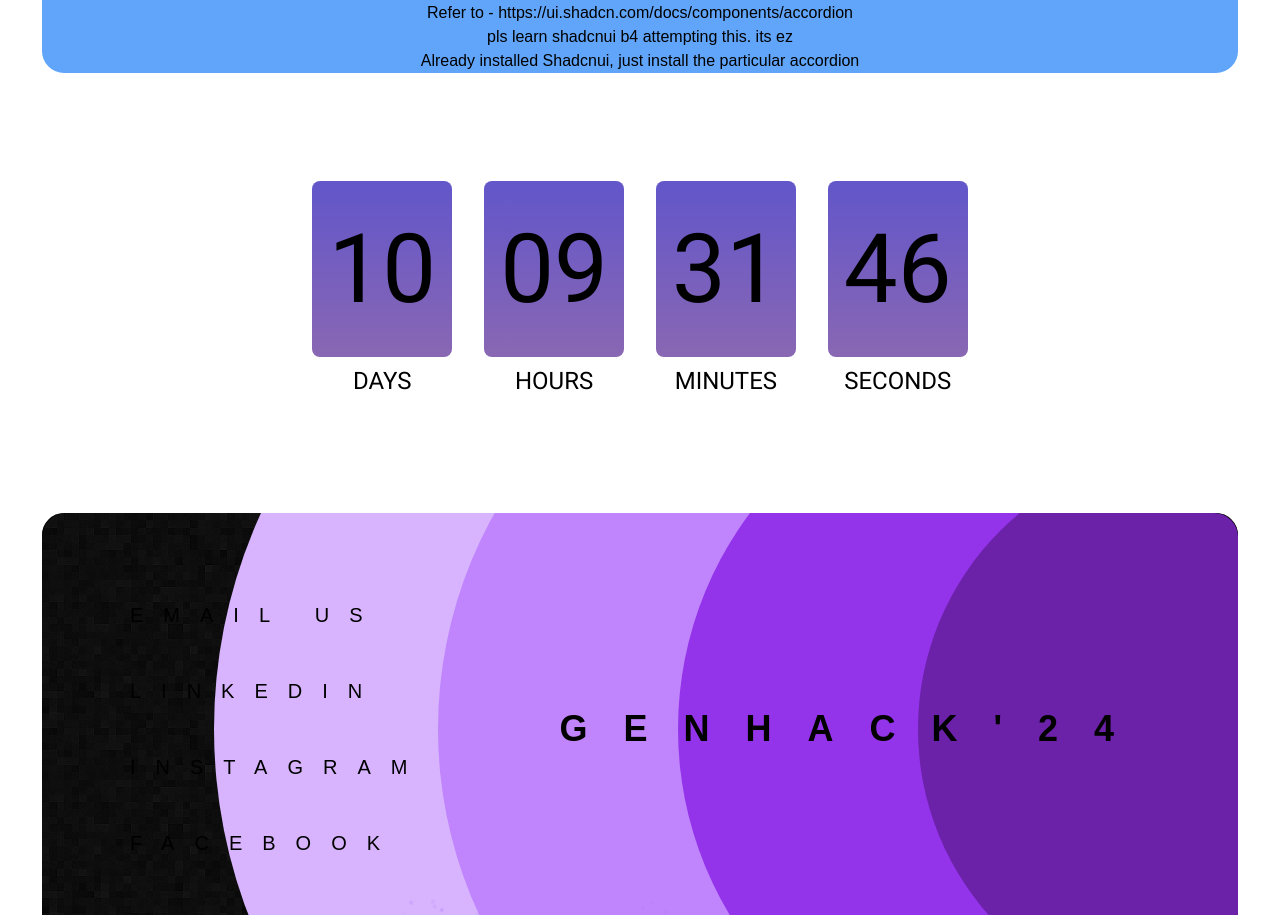
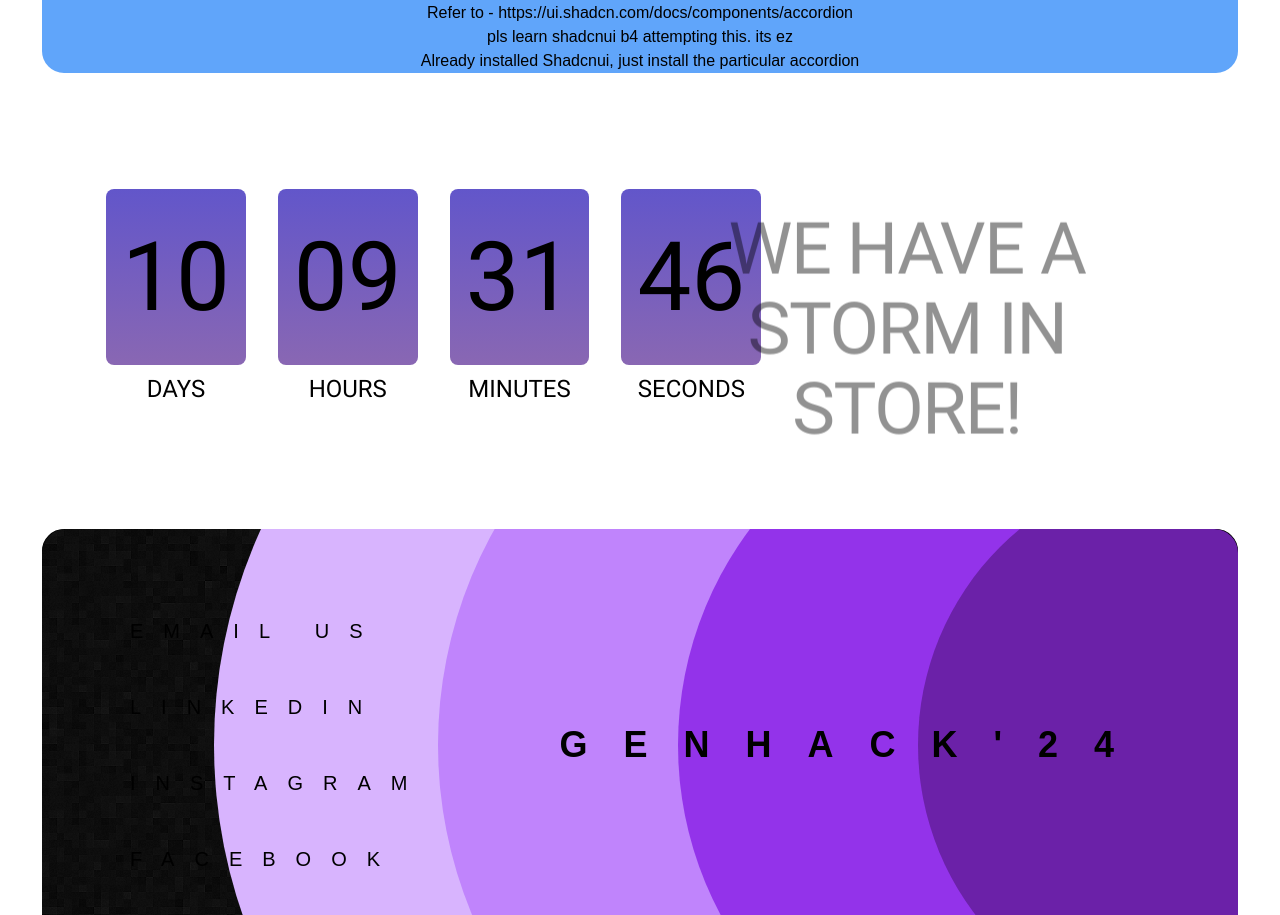
Before and after one commit to TFM-HITESH/genhack-24, a Next.js app: page / in a window 1280 px wide. Shown: the part 2790-3705 px from the top of the page. Built offline with nearby package versions, Linux system fonts and the light colour scheme.

Commit message:
feat: Clock component

```diff
--- a/src/components/stayTuned/stayTuned.tsx
+++ b/src/components/stayTuned/stayTuned.tsx
@@ -1,6 +1,7 @@
 "use client";
 
 import { useEffect, useState } from "react";
+import RotateText from "../styleComponents/RotateText";
 
 const StayTunedComponent = () => {
   const [differenceInSeconds, setDifferenceInSeconds] = useState(0);
@@ -30,8 +31,8 @@ const StayTunedComponent = () => {
   const seconds = (differenceInSeconds % 60).toString().padStart(2, "0");
 
   return (
-    <div className="w-full rounded-3xl flex flex-col items-center p-16 justify-center border-white border-2 font-ripped-off">
-      <div className="flex flex-row gap-x-8 justify-between">
+    <div className="w-full rounded-3xl flex flex-row items-center p-16 justify-center border-white border-2 font-ripped-off">
+      <div className="flex flex-row gap-x-8 justify-between w-1/2">
         <div className="flex flex-col items-center">
           <div className="flex font-bold text-[6rem] bg-gradient-to-b from-[#6256CA] to-[#8967B3] p-4 items-center justify-center rounded-lg">
             {days}
@@ -57,6 +58,14 @@ const StayTunedComponent = () => {
           <div className="text-2xl p-2">SECONDS</div>
         </div>
       </div>
+      <div className="flex flex-col w-1/2">
+          {/* <div className="flex items-center font-bold text-[4rem]">
+            STAY TUNED!
+          </div> */}
+          <RotateText content={["STAY TUNED!", "WE HAVE A STORM IN STORE!", "MARK YOUR CALENDARS!", "SEE YOU THERE :)"]} />
+          {/* <div></div> */}
+          <div></div>
+      </div>
     </div>
   );
 };
--- /dev/null
+++ b/src/components/styleComponents/RotateText.tsx
@@ -0,0 +1,29 @@
+import { AnimatePresence, motion } from "framer-motion";
+import React from "react";
+export default function RotateText({content} : {content : string[]}) {
+  const words = content;
+  const [index, setIndex] = React.useState(0);
+
+  React.useEffect(() => {
+    const interval = setInterval(() => {
+      setIndex((prevIndex) => (prevIndex + 1) % words.length);
+    }, 3000);
+
+    // Clean up interval on unmount
+    return () => clearInterval(interval);
+  }, []);
+  return (
+    <AnimatePresence mode="wait">
+      <motion.h1
+        key={words[index]}
+        initial={{ opacity: 0, y: -50 }}
+        animate={{ opacity: 1, y: 0 }}
+        exit={{ opacity: 0, y: 50 }}
+        transition={{ duration: 0.5 }}
+        className="text-center font-display text-3xl font-bold tracking-[-0.02em] drop-shadow-sm md:text-7xl md:leading-[5rem]"
+      >
+        {words[index]}
+      </motion.h1>
+    </AnimatePresence>
+  );
+}
```
